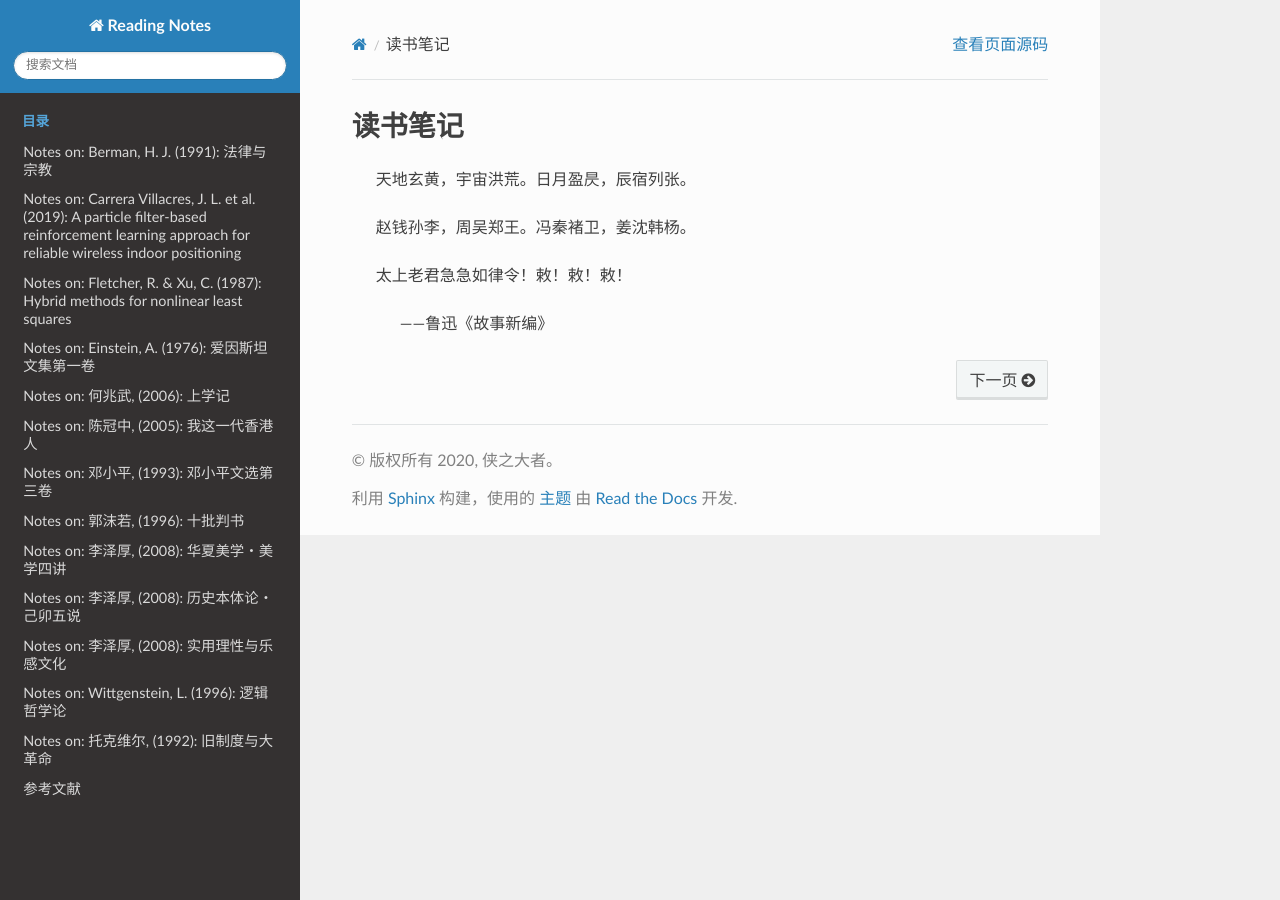
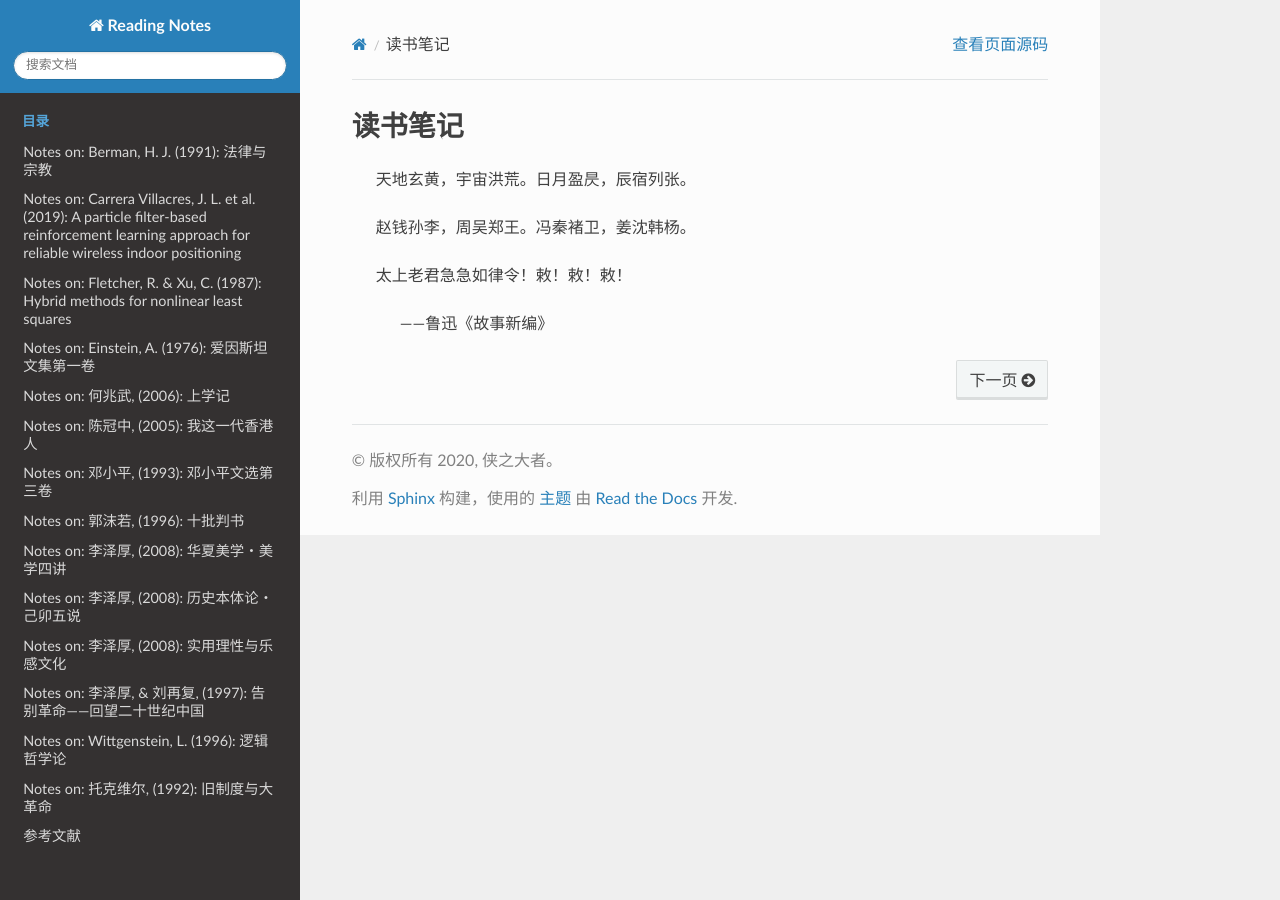
Before and after one commit to ufengger/bibtex-all, a Sphinx documentation site: the page built from docs/index.rst, in a window 1280 px wide. Built offline with Sphinx 7.4.7 and the Read the Docs theme 2.0.0, drawn with Linux system fonts in a browser that asks for light colours; some of the changed lines change nothing that is shown.

Commit message:
add notes

```diff
--- a/docs/index.rst
+++ b/docs/index.rst
@@ -30,6 +30,7 @@
    李泽厚_华夏美学_美学四讲_2008.rst
    李泽厚_历史本体论_己卯五说_2008.rst
    李泽厚_实用理性与乐感文化_2008.rst
+   李泽厚_告别革命_1997.rst
    Wittgenstein_逻辑哲学论_贺绍甲译_1996.rst
    托克维尔_旧制度与大革命_1992.rst
    zzref.rst
--- /dev/null
+++ b/docs/李泽厚_告别革命_1997.rst
@@ -0,0 +1,77 @@
+Notes on: 李泽厚,  & 刘再复,  (1997): 告别革命――回望二十世纪中国
+================================================================
+
+.. code-block:: bibtex
+
+   @book{李泽厚_告别革命_1997,
+     author    = {李泽厚 and 刘再复},
+     publisher = {天地图书},
+     title     = {告别革命――回望二十世纪中国},
+     url       = {https://book.douban.com/subject/1461367/},
+     year      = {1997},
+   }
+
+革命与告别革命――给《告别革命》作者的一封信
+------------------------------------------
+
+第 13 页
+	国家、社会、意识形态、文化一体化的根源是政治的一体化，政治一体化的基本观念是：最高权力是单一的、不可分割的。因此，多元主义的政治是社会理想的中心一环，多元主义不但应在政治领域、文化领域应用，在经济领域也如是。
+
+序：用理性的眼睛看中国
+----------------------
+
+第 24 页
+	我们所说的革命，是指以群众暴力等急剧方式推翻现有制度和现有权威的激烈行动（不包括反对侵略的所谓“民族革命”）。
+
+第 30 页
+	总结自身的教训这比求助于西方学者韦伯、维特根斯坦、福柯的思想和语言更为重要。
+
+希望与凶险
+----------
+
+第 6 页
+	刘：西方是广告异化和技术异化，我们是政治异化和伦理异化。西方的异化是把人变成机器，而我们的异化则把人变成顺民，连知识分子也变成只是顺民。
+
+第 8 页
+	刘：美国是世界上唯一一个把整个国家的发展建立在充分发挥个人潜力基础上，而且获得了成功的国家。日本没有美国那么广阔的社会空间和自然空间，因此，它对个人潜能的限制就多一些。中国将来也不可能把整个国家的发展建立在个人潜能的充分发展之上，它恐怕还应当保留强大的社会调节机制，对个人的限制恐怕要比美国多一些，至少得像欧洲的法国、瑞典等国家。否则，社会将会有贫富过份悬殊的倾斜。
+
+第 12 页
+	二十世纪中国的“理想社会”破灭了，但是还得有“社会理想”，所以我们才有兴趣继续谈中国。
+
+适应与反抗
+----------
+
+第 54 页
+	李：而毛在四个“伟大”中最喜欢的是第一个“伟大”――即“伟大的导师”。章士钊《柳文指要》说毛是“君师合一”，马屁拍到点子上了，毛大概很高兴。毛对鲁迅痛骂过的章士钊如此厚待，除了有个人交往的历史原因外，还说过章士钊只反人民不反共，这很有意思，也是事实。
+
+	李：其实这也就是“精英心态”。当代知识分子也许不承认自己的士大夫心态，但恐怕还是自以为社会“精英”。老实说，以为可以依靠“精英分子”来改变中国社会的现状，以为充当王者师或作为社会精英，可以设计一套治国方案、社会蓝图，然后按照这套方案和蓝图去改变中国，完全是一种幼稚病。这只是士大夫心态的变种而已。我不相信社会的总体设计，也不相信什么文化战略、文化批判等等。我强调的是一个一个的解决具体问题的办法和方案，这需要调查研究，需要今天的知识分子、学者、专家下苦功夫的。
+
+康有为评说
+----------
+
+第 111 页
+	李：我现在愿意很明确地说，康有为是中国近代史上最具创造性的伟大思想家。
+
+个人主义在中国的浮沉
+--------------------
+
+第 134 页
+	原子式的绝对独立、自由、平等的个体，正好是走向集体主义、集权主义的通道。
+
+“斗争哲学”和所谓辩证唯物论
+--------------------------
+
+第 146 页
+	李：在资本主义社会中，一种新的科技发明，即一种新的工具进步，开始总是被公会反对，因为新的工具将取代许多劳动力，造成工人失业，而资本家由于能增加利润，反而对新工具欢迎和采纳，从而造成科技发展和工具的不断进步，以至于今日。当然这其中知识分子作了重大贡献。我一直有一观点，过去没敢明讲。我认为马克思主义并不是什么无产阶级（或工人阶级）的世界观或意识形态，马克思主义是近代知识分子的世界观和意识形态。这其实也有“经典”依据，列宁不就说过，工人阶级只能产生工联主义的思想，马克思主义是从外面灌输给工人的吗？这正好说明马克思主义并非工人阶级本身的世界观，它与工人阶级并没有什么关系，但也许马克思本人也并未意识这一点，他以为他的思想学说是代表工人阶级利益。
+
+主体论学案的回顾
+----------------
+
+第 150 页
+	按照几十年惯例，“发展马克思主义”的专利权是属于党的高层领导，不能由知识分子来“任意”发展。
+
+经济前提与政治民主
+------------------
+
+第 256 页
+	毛泽东说“马克思主义的道理千头万绪，归根结柢就是一句话：造反有理”，我说“马克思主义的道理千头万绪，归根结柢就是一句话：吃饭第一”。
```
